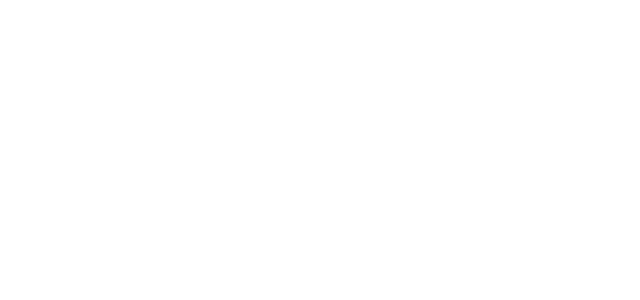
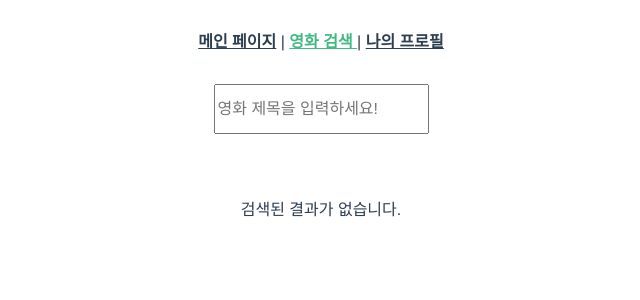
Before and after one commit to Quokka0903/GitLab_PJT_Web_Movie, a Vue app in the folder final-pjt-front/: page /search in a window 1280 px wide. Shown: the top 300 px of the page, without its empty margins (319-959 px from the left). Built offline with nearby package versions, Linux system fonts and the light colour scheme.

Commit message:
11/21 검색 front 구현 완료

```diff
--- a/final-pjt-front/src/components/MyMovieItem.vue
+++ b/final-pjt-front/src/components/MyMovieItem.vue
@@ -35,7 +35,7 @@
         }
       })
        .then((res) => {
-        console.log(res)
+        // console.log(res)
           this.detailmovie = res.data
           this.imgUrl = `https://image.tmdb.org/t/p/original/${res.data.poster_path}`
         })
--- /dev/null
+++ b/final-pjt-front/src/components/SearchItem.vue
@@ -0,0 +1,33 @@
+<template>
+<div>
+  <div @click="MoveDetail(result.id)">
+    <div class="card mx-auto" style="height: 100%">
+      <div>
+        <img :src="imgUrl" class="card-img-top" height=90%>
+      </div>
+      <div class="card-body">
+        <h5 class="card-title">{{result?.title}}</h5>
+      </div>
+    </div>
+  </div>
+</div>
+</template>
+
+<script>
+export default {
+  name: 'SearchItem',
+  props: {
+    result: Object,
+  },
+  computed: {
+    imgUrl() {
+      const url = `https://image.tmdb.org/t/p/original/${this.result.poster_path}`
+      return url
+    }
+  }
+}
+</script>
+
+<style>
+
+</style>
--- a/final-pjt-front/src/router/index.js
+++ b/final-pjt-front/src/router/index.js
@@ -14,6 +14,7 @@
 import ReviewListView from '@/views/ReviewListView'
 import MyMovieView from '@/views/MyMovieView'
 import MyReviewView from '@/views/MyReviewView'
+import SearchView from '@/views/SearchView'
 
 Vue.use(VueRouter)
 
@@ -110,6 +111,16 @@
     name: 'MyReviewView',
     component: MyReviewView
   },
+  {
+    path: '/search',
+    name: '',
+    component: IndexNav,
+    children: [{
+      path: '/',
+      name: 'SearchView',
+      component: SearchView,
+    }]
+  }
 ]
 
 const router = new VueRouter({
--- a/final-pjt-front/src/views/IndexNav.vue
+++ b/final-pjt-front/src/views/IndexNav.vue
@@ -2,7 +2,7 @@
   <div>
     <nav>
       <router-link :to="{ name: 'MainView' }">메인 페이지</router-link> |
-      <span> 근처 극장 찾기 </span> |
+      <router-link :to="{ name: 'SearchView' }"> 영화 검색 </router-link> |
       <router-link :to="{ name: 'ProfileView'}">나의 프로필</router-link>
     </nav>
 
--- a/final-pjt-front/src/views/MyMovieView.vue
+++ b/final-pjt-front/src/views/MyMovieView.vue
@@ -4,7 +4,7 @@
   <h1>내가 평점 준 영화</h1>
   <hr>
   <br>
-  <div class="row justify-content-around">
+  <div class="row justify-content-start">
     <MyMovieItem
     v-for="movie in my_movies"
     :key="`my-movie-${movie.movie_id}`"
--- /dev/null
+++ b/final-pjt-front/src/views/SearchView.vue
@@ -0,0 +1,80 @@
+<template>
+<div>
+  <div class="input-group mb-3 search" @submit.prevent>
+    <input
+    type="text"
+    v-model.trim="title_info"
+    placeholder="영화 제목을 입력하세요!"
+    @keyup.enter="search"/>
+  </div>
+  <br>
+  <br>
+  <div v-if="results.length" class="row justify-content-start">
+    <SearchItem
+    v-for="result in results"
+    :key="result.id"
+    :result="result"
+    class="col-3"
+    />
+  </div>
+  <div v-else>
+    <p>검색된 결과가 없습니다.</p>
+  </div>
+</div>
+</template>
+
+<script>
+import axios from 'axios'
+import SearchItem from '@/components/SearchItem'
+
+const API_URL = 'http://127.0.0.1:8000'
+
+export default {
+  name:'SearchView',
+  data(){
+    return {
+      results: [],
+      title_info: null,
+    }
+  },
+  components: {
+    SearchItem,
+  },
+  methods:{
+    search() {
+      axios({
+        method : 'get',
+        url: `${API_URL}/pages/search/`,
+        params:{
+          "search" : this.title_info,
+        },
+      })
+        .then((response) => {
+          this.results = response.data
+          console.log(response.data)
+          this.title_info = null
+        })
+        .catch((error)=> {
+          console.log(error)
+        })
+    }
+  },
+}
+</script>
+
+<style>
+.container-1 {
+  width: 300px;
+  vertical-align: middle;
+  white-space: nowrap;
+  position:relative;
+}
+
+.search {
+  display: flex;
+  justify-content: center;
+  align-items: center;
+  height: 50px;
+}
+
+</style>
```
Also changed, not shown: 2 other files (tests, documents, lock files or other folders).
